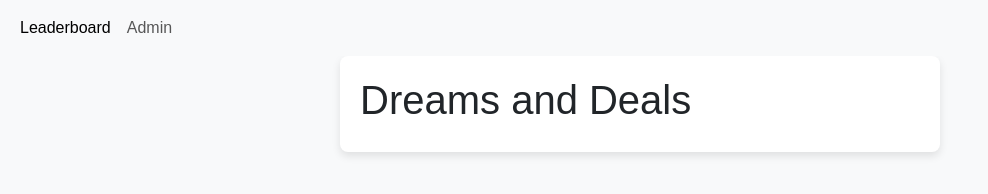
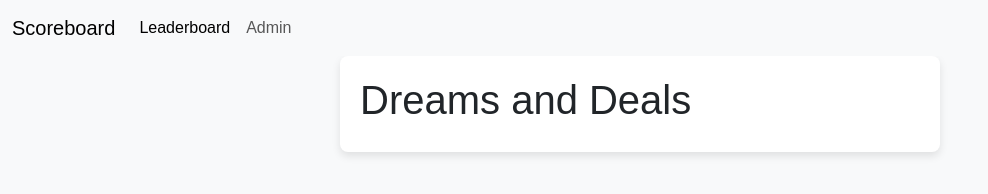
Before and after one commit to Naimish08/dreamsndeals, a website: page public/index.html in a window 1280 px wide. Shown: the whole page, without its empty margins (0-988 px from the left). Drawn offline with nearby package versions, Linux system fonts and the light colour scheme; no server answers.

Commit message:
server test commit

```diff
--- a/public/index.html
+++ b/public/index.html
@@ -23,6 +23,7 @@
 <body>
     <nav class="navbar navbar-expand-lg navbar-light bg-light">
         <div class="container-fluid">
+            <a class="navbar-brand" href="#">Scoreboard</a>
             <button class="navbar-toggler" type="button" data-bs-toggle="collapse" data-bs-target="#navbarNav" aria-controls="navbarNav" aria-expanded="false" aria-label="Toggle navigation">
                 <span class="navbar-toggler-icon"></span>
             </button>
```
